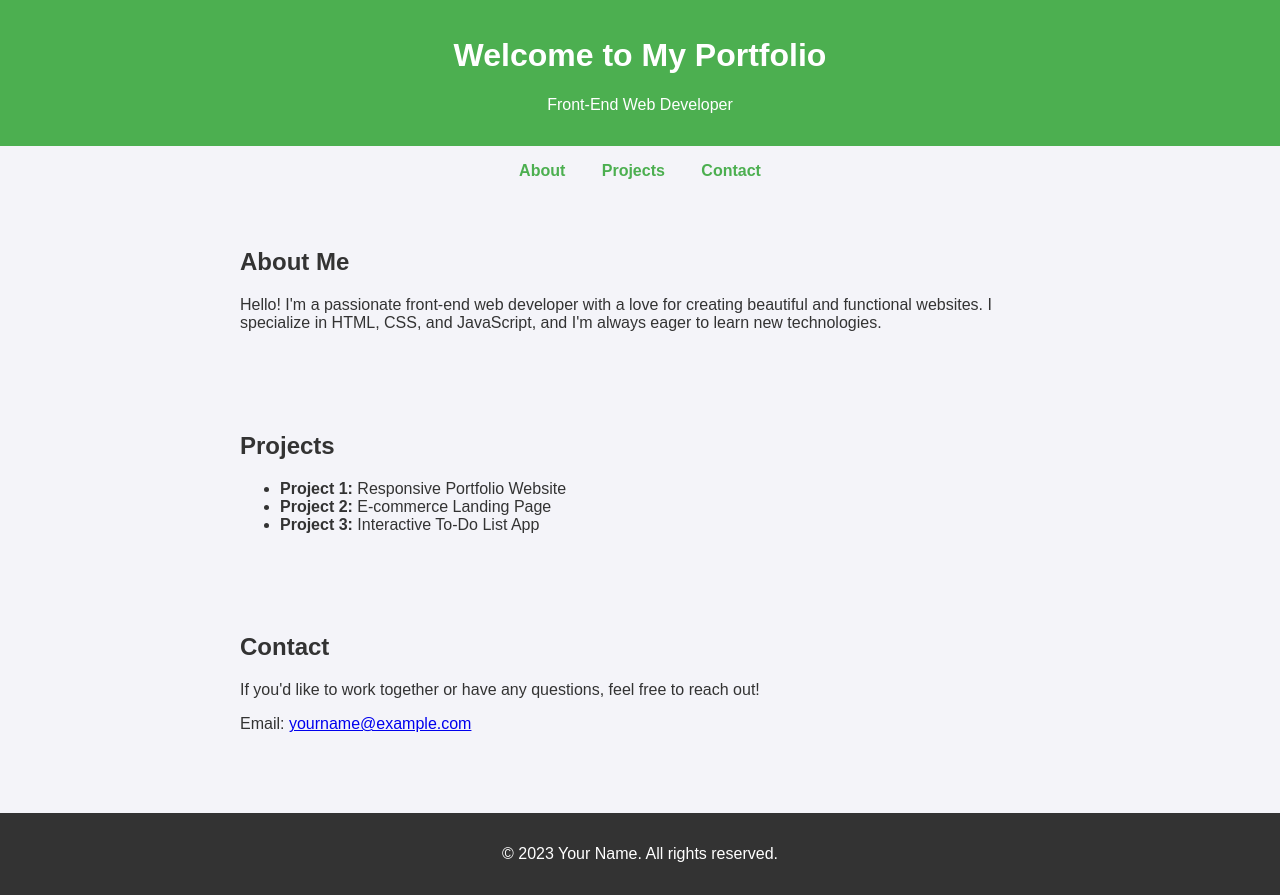
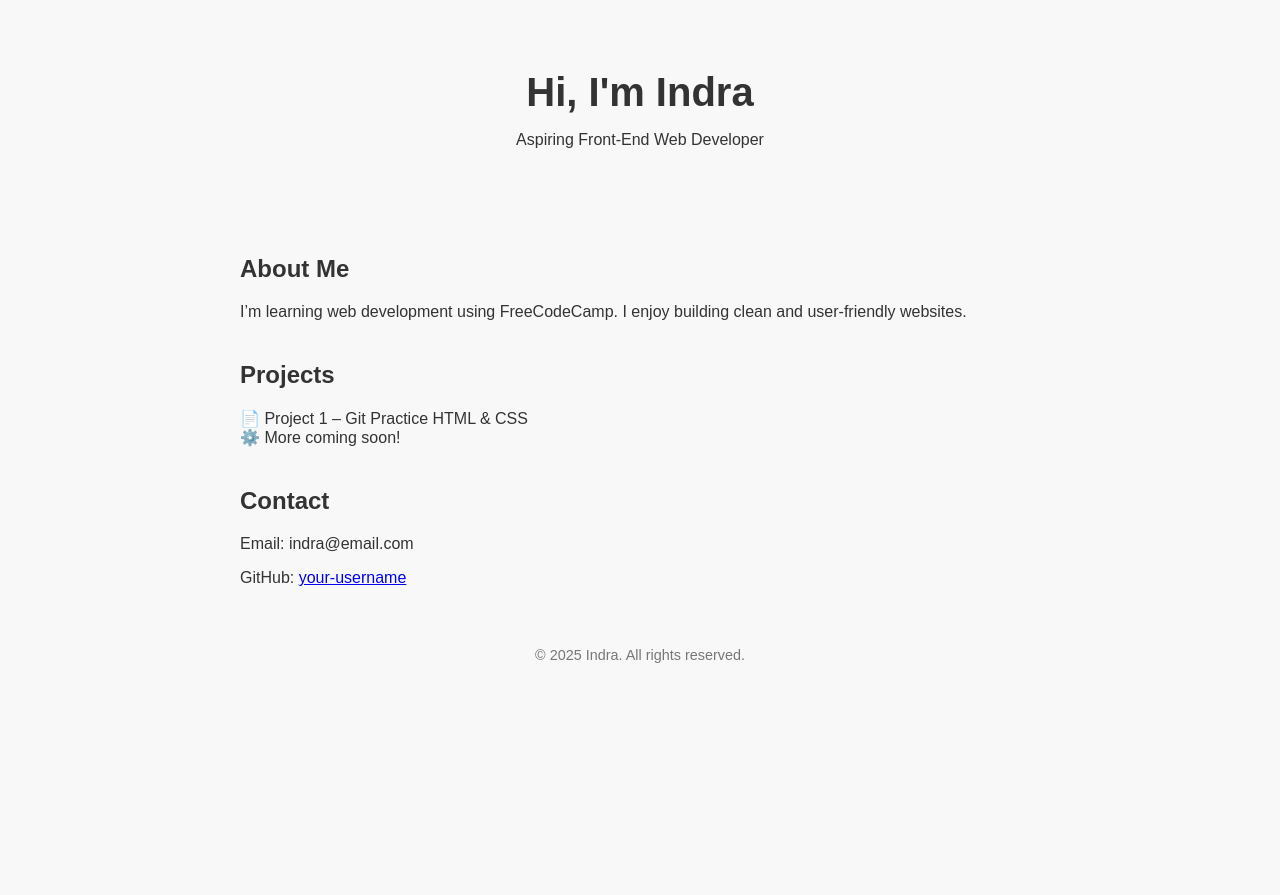
Before and after one commit to falkrie-ui/git_practice, a plain HTML site: page index.html in a window 1280 px wide. After the commit the page ends 800 px from the top, so only its background shows below. Drawn offline with Linux system fonts and the light colour scheme.

Commit message:
another idea commited

```diff
--- a/index.html
+++ b/index.html
@@ -1,40 +1,38 @@
 <!DOCTYPE html>
 <html lang="en">
 <head>
-    <meta charset="UTF-8">
-    <meta name="viewport" content="width=device-width, initial-scale=1.0">
-    <title>Portfolio - Front-End Developer</title>
-    <link rel="stylesheet" href="style.css">
+  <meta charset="UTF-8" />
+  <meta name="viewport" content="width=device-width, initial-scale=1.0" />
+  <title>Indra | Web Developer</title>
+  <link rel="stylesheet" href="style.css" />
 </head>
 <body>
   <header>
-        <h1>Welcome to My Portfolio</h1>
-        <p>Front-End Web Developer</p>
+    <h1>Hi, I'm Indra</h1>
+    <p>Aspiring Front-End Web Developer</p>
   </header>
-    <nav>
-        <a href="#about">About</a>
-        <a href="#projects">Projects</a>
-        <a href="#contact">Contact</a>
-    </nav>
+
   <section id="about">
     <h2>About Me</h2>
-        <p>Hello! I'm a passionate front-end web developer with a love for creating beautiful and functional websites. I specialize in HTML, CSS, and JavaScript, and I'm always eager to learn new technologies.</p>
+    <p>I’m learning web development using FreeCodeCamp. I enjoy building clean and user-friendly websites.</p>
   </section>
+
   <section id="projects">
     <h2>Projects</h2>
     <ul>
-            <li><strong>Project 1:</strong> Responsive Portfolio Website</li>
-            <li><strong>Project 2:</strong> E-commerce Landing Page</li>
-            <li><strong>Project 3:</strong> Interactive To-Do List App</li>
+      <li>📄 Project 1 – Git Practice HTML & CSS</li>
+      <li>⚙️ More coming soon!</li>
     </ul>
   </section>
+
   <section id="contact">
     <h2>Contact</h2>
-        <p>If you'd like to work together or have any questions, feel free to reach out!</p>
-        <p>Email: <a href="mailto:yourname@example.com">yourname@example.com</a></p>
+    <p>Email: indra@email.com</p>
+    <p>GitHub: <a href="https://github.com/your-username" target="_blank">your-username</a></p>
   </section>
+
   <footer>
-        <p>&copy; 2023 Your Name. All rights reserved.</p>
+    <p>© 2025 Indra. All rights reserved.</p>
   </footer>
 </body>
 </html>
--- a/style.css
+++ b/style.css
@@ -1,35 +1,34 @@
 body {
     font-family: Arial, sans-serif;
-    margin: 0;
-    padding: 0;
-    background-color: #f4f4f9;
-    color: #333;
-}
-header {
-    background-color: #4CAF50;
-    color: white;
-    padding: 1rem 0;
-    text-align: center;
-}
-nav {
-    margin: 1rem 0;
-    text-align: center;
-}
-nav a {
-    margin: 0 1rem;
-    text-decoration: none;
-    color: #4CAF50;
-    font-weight: bold;
-}
-section {
-    padding: 2rem;
     max-width: 800px;
     margin: 0 auto;
-}
-footer {
+    padding: 20px;
+    background-color: #f8f8f8;
+    color: #333;
+  }
+
+  header {
     text-align: center;
-    padding: 1rem 0;
-    background-color: #333;
-    color: white;
-    margin-top: 2rem;
-}
+    padding: 50px 0;
+  }
+
+  h1 {
+    font-size: 2.5rem;
+    margin: 0;
+  }
+
+  section {
+    margin-top: 40px;
+  }
+
+  ul {
+    list-style-type: none;
+    padding-left: 0;
+  }
+
+  footer {
+    margin-top: 60px;
+    text-align: center;
+    font-size: 0.9rem;
+    color: #777;
+  }
```
Lines whose indentation alone changed are shown as unchanged.
